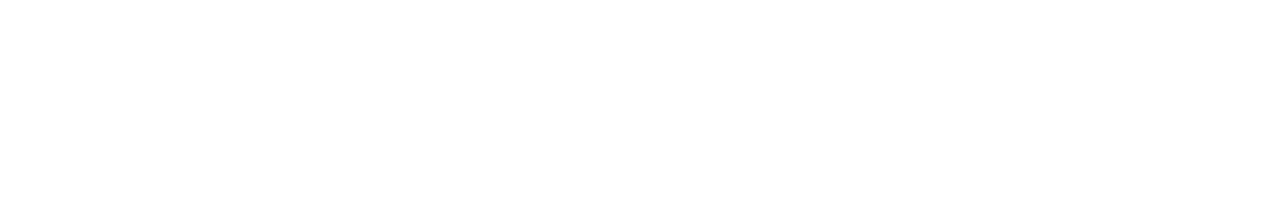
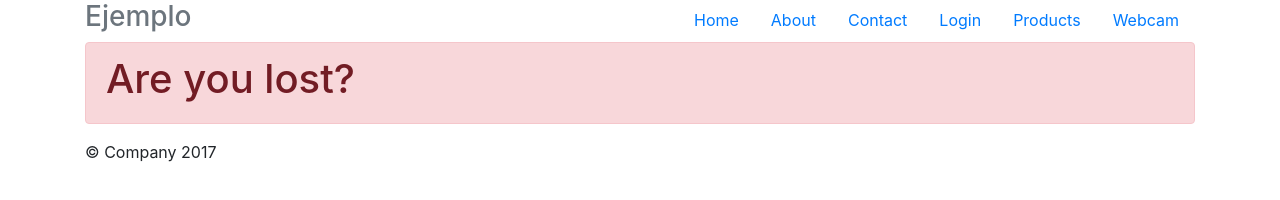
Before and after one commit to luis13711/paginavueroute, a plain HTML site: page index.html in a window 1280 px wide. Drawn offline with nearby package versions, Linux system fonts and the light colour scheme; the site is published under a folder, as on GitHub Pages, so addresses that start at the root find nothing.

Commit message:
Prueba 6

```diff
--- a/index.html
+++ b/index.html
@@ -14,6 +14,6 @@
     </noscript>
     <div id="app"></div>
     <!-- built files will be auto injected -->
-    <script src="/build.js"></script>
+    <script src="./build.js"></script>
   </body>
 </html>
```
